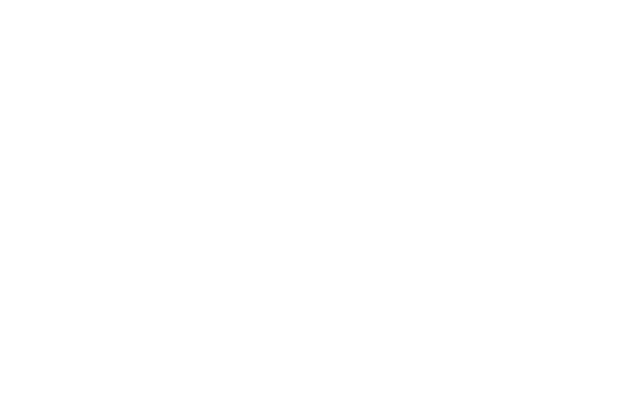
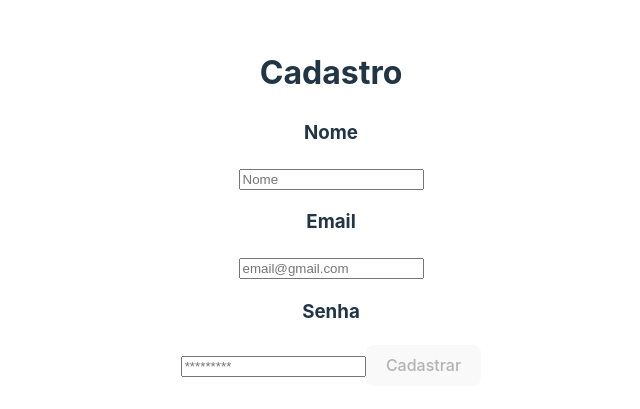
Before and after one commit to AlineCarolina/Delivery-App, a React (Vite) app in the folder frontend/delivery_app/: page /register in a window 1280 px wide. Before the commit this address had no page. Shown: the part 193-602 px from the top of the page, without its empty margins (309-949 px from the left). Built offline with nearby package versions, Linux system fonts and the light colour scheme.

Commit message:
feat: add register screen

```diff
--- a/frontend/delivery_app/src/App.tsx
+++ b/frontend/delivery_app/src/App.tsx
@@ -4,6 +4,7 @@
 import Products from "./pages/Products"
 import DeliveryProvider from "./provider/deliveryProvider"
 import Checkout from "./pages/Checkout"
+import Register from "./pages/Register"
 
 function App() {
   return (
@@ -12,6 +13,7 @@
         <Router>
           <Routes>
             <Route path="/" element={ <Login /> }/>
+            <Route path="/register" element={ <Register /> } />
             <Route path="/customer/products" element={ <Products/> } />
             <Route path="customer/checkout" element={ <Checkout/> }/>
           </Routes>
--- /dev/null
+++ b/frontend/delivery_app/src/pages/Register.tsx
@@ -0,0 +1,100 @@
+import { useState } from "react";
+import { useNavigate } from "react-router-dom";
+import { postData, setToken } from "../services/requests";
+
+function Register() {
+    const [registerData, setRegisterData] = useState({
+        username: "",
+        password: "",
+        email: "",
+    });
+    const [errorRegister, setErrorRegister] = useState(false);
+    const navigate = useNavigate();
+
+    const handleChange = ({ value, name }: any) => {
+        setRegisterData((prev) => ({
+            ...prev,
+            [name]: value,
+        }));
+    };
+
+    const validRegister = ({ username, email, password }: any) => {
+        const LENGTH_MIN_PASS = 6;
+        const LENGTH_MIN_NAME = 6;
+
+        const regexEmail = /^[\w-.]+@([\w-]+\.)+[\w-]{2,4}$/;
+        if (regexEmail.test(email)
+          && password.length >= LENGTH_MIN_PASS
+          && username.length >= LENGTH_MIN_NAME) return false;
+        return true;
+    };
+
+    const handleClick = async () => {
+        console.log(registerData);
+
+        setErrorRegister(false);
+        try {
+            const data = await postData('/register', registerData);
+            localStorage.setItem('user', JSON.stringify(data));
+            setToken(data.token)
+            navigate('/customer/products');
+        } catch (_) {
+            setErrorRegister(true);
+        }
+    };
+
+    return (
+        <main>
+            <div>
+                <h1>Cadastro</h1>
+                <form>
+                    <label htmlFor="username">
+                        <h3>Nome</h3>
+                        <input
+                            id="username"
+                            name="username"
+                            value={ registerData.username }
+                            type="text"
+                            placeholder="Nome"
+                            onChange={ (e) => handleChange(e.target) }
+                        />
+                    </label>
+                    <label htmlFor="email">
+                        <h3>Email</h3>
+                        <input
+                            id="email"
+                            name="email"
+                            value={ registerData.email }
+                            type="email"
+                            placeholder="email@gmail.com"
+                            onChange={ (e) => handleChange(e.target) }
+                        />
+                    </label>
+                    <label htmlFor="password">
+                        <h3>Senha</h3>
+                        <input
+                            id="password"
+                            name="password"
+                            value={ registerData.password }
+                            type="password"
+                            placeholder="*********"
+                            onChange={ (e) => handleChange(e.target) }
+                        />
+                    </label>
+                    <button
+                        type="button"
+                        disabled={ validRegister(registerData) }
+                        onClick={ () => handleClick() }
+                    >
+                        Cadastrar
+                    </button>
+                    { errorRegister && (
+                        <p> Usuario já existe</p>
+                    ) }
+                </form>
+            </div>
+        </main>
+    )
+}
+
+export default Register;
```
Also changed, not shown: 1 other file (tests, documents, lock files or other folders).
